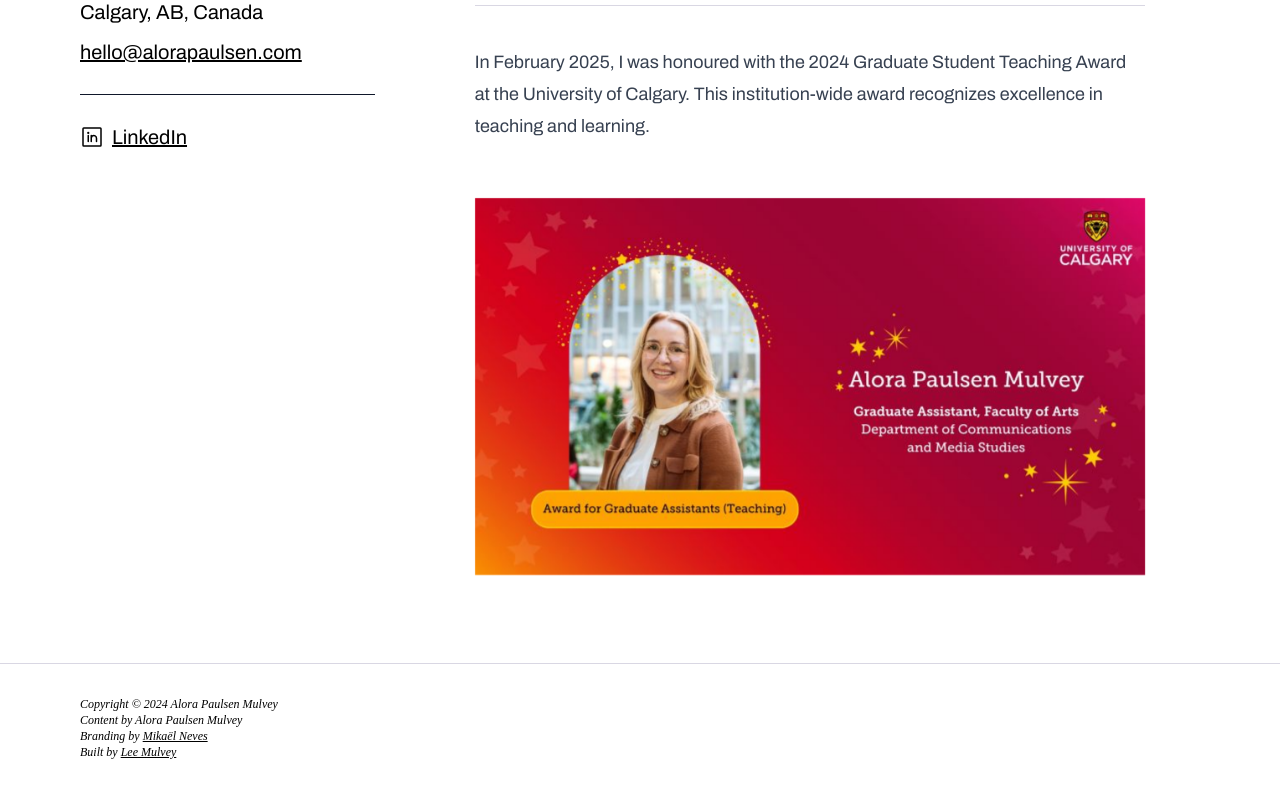
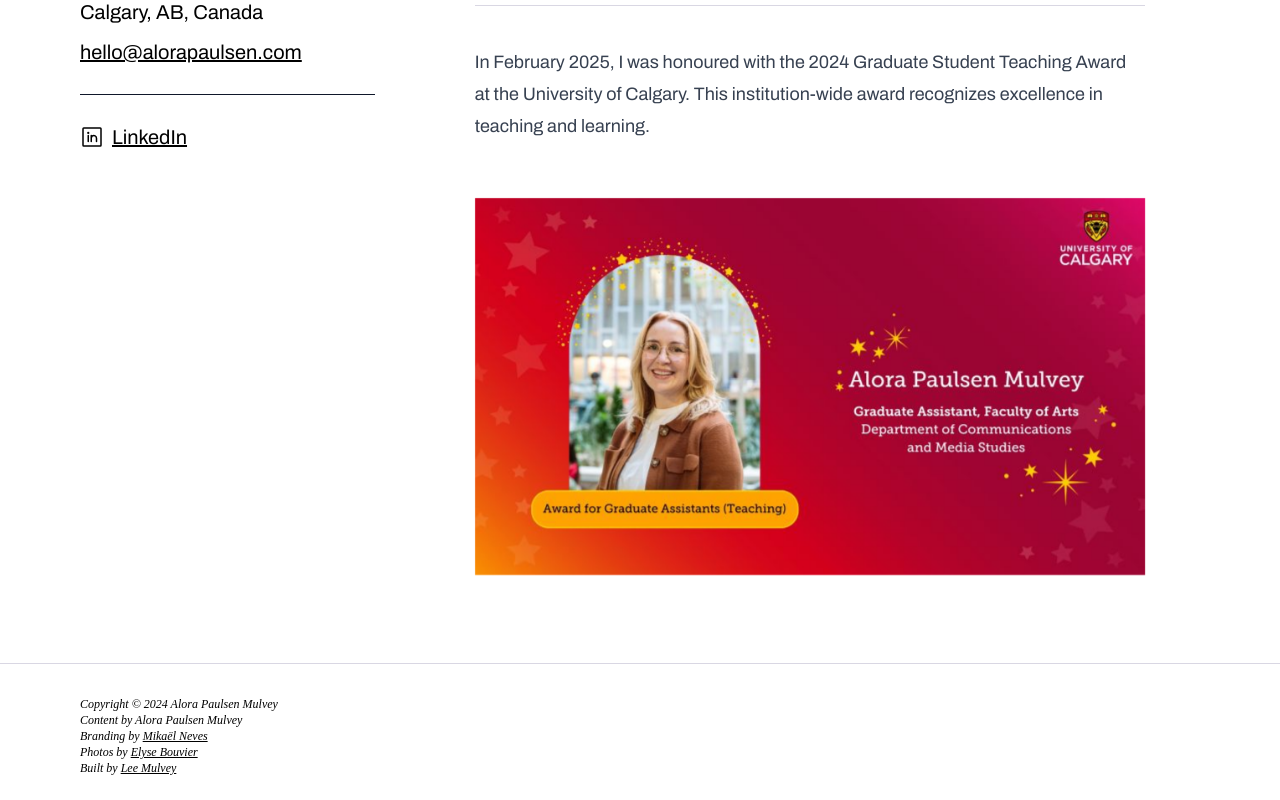
Before and after one commit to LMulvey/alorapaulsen-next, a Next.js app: page / in a window 1280 px wide. Shown: the part 665-1465 px from the top of the page. Built offline with nearby package versions, Linux system fonts and the light colour scheme.

Commit message:
fix: photo cred

```diff
--- a/cspell.yml
+++ b/cspell.yml
@@ -22,6 +22,7 @@ words:
   - Bostow
   - Canva
   - Coggle
+  - Elyse
   - Femtalk
   - Galina
   - headshot
--- a/src/app/layout.tsx
+++ b/src/app/layout.tsx
@@ -63,6 +63,16 @@ export default function RootLayout({
             </ExternalLink>
           </p>
           <p>
+            Photos by{' '}
+            <ExternalLink
+              ariaLabel="Elyse Bouvier for University of Calgary"
+              hideLinkIcon
+              href="https://elysebouvier.com/about"
+            >
+              Elyse Bouvier
+            </ExternalLink>
+          </p>
+          <p>
             Built by{' '}
             <ExternalLink
               ariaLabel="leemulvey.com - Lee's personal website"
```
